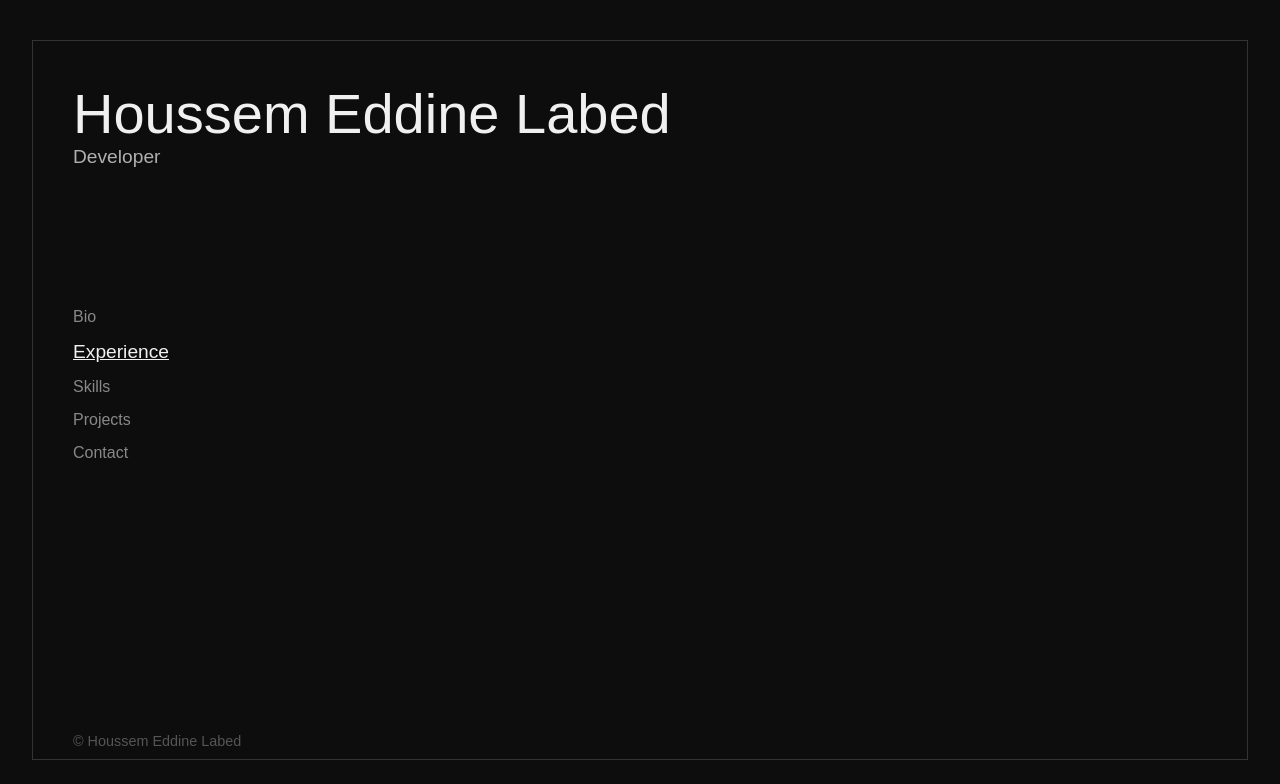
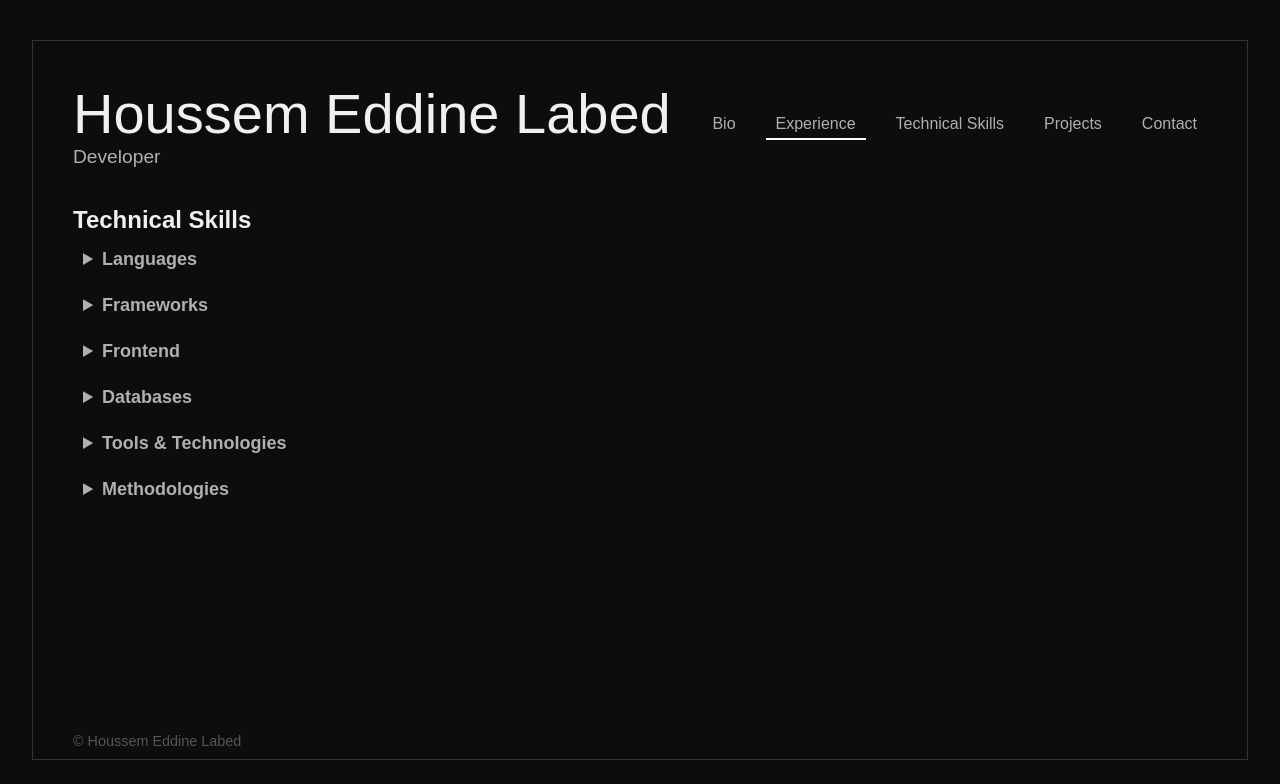
Before and after one commit to HoussemEddine-Labed/Portfolio, a plain HTML site: page index.html in a window 1280 px wide. Both pictures are taken after a click on the link "Experience". Drawn offline with Linux system fonts and the light colour scheme.

Commit message:
Changed the layout and add technical skills section

```diff
--- a/assets/main.js
+++ b/assets/main.js
@@ -0,0 +1,12 @@
+// JavaScript to handle the "active" class toggle on click
+const menuLinks = document.querySelectorAll('.menu a');
+menuLinks.forEach(link => {
+    link.addEventListener('click', function() {
+        menuLinks.forEach(link => link.classList.remove('active')); // Remove "active" from all links
+        this.classList.add('active'); // Add "active" to clicked link
+    });
+});
+function toggleContent(id) {
+    const content = document.getElementById(id);
+    content.style.display = content.style.display === 'block' ? 'none' : 'block';
+}
--- a/assets/style.css
+++ b/assets/style.css
@@ -18,41 +18,18 @@ body {
   width: 100%;
   max-width: calc(100% - 64px);
   height: 90vh;
-  border: 1px solid #333; /* Border around the container */
+  border: 1px solid #333;
+  /* Border around the container */
   padding: 40px;
   position: relative;
 }
 
-header {
-  margin-bottom: 24px;
-}
-
-header h1 {
-  font-size: 3.5em;
-  font-weight: 300;
-  color: #f0f0f0;
-}
-
-header p {
-  font-size: 1.2em;
-  color: #b0b0b0;
-  /* margin-top: 10px; */
-}
-
-/* .sidebar {
-  position: absolute;
-  top: 80px;
-  left: 40px;
-  writing-mode: vertical-rl;
-  transform: rotate(180deg);
-} */
-
 .sidebar {
   display: flex;
-    justify-content: flex-start;
-    align-items: center;
-    height: 100%;
-    max-height: 50vh;
+  justify-content: flex-start;
+  align-items: center;
+  height: 100%;
+  max-height: 50vh;
 }
 
 .sidebar ul {
@@ -101,11 +78,12 @@ header p {
   color: #fff;
 }
 
+.content-section {
+  overflow-y: auto;
+  height: 65vh;
+}
+
 .bio-section {
-  position: absolute;
-  top: 150px;
-  right: 40px;
-  max-width: 300px;
   color: #b0b0b0;
   font-size: 1em;
   line-height: 1.5;
@@ -130,3 +108,114 @@ body:after {
   pointer-events: none;
   mix-blend-mode: difference;
 }
+
+/* Basic styling for the main header */
+h2 {
+  font-family: Arial, sans-serif;
+  color: #f0f0f0;
+}
+
+/* Styling for each collapsible category */
+summary {
+  font-size: 18px;
+  font-weight: bold;
+  cursor: pointer;
+  padding: 10px;
+  color: #b0b0b0;
+  border-color: #f1f1f1;
+  border-radius: 5px;
+  margin-top: 5px;
+}
+
+summary:hover {
+  color: white;
+}
+
+/* Style for the content of each collapsed section */
+details[open] div {
+  padding: 10px;
+  /* background-color: #f9f9f9; */
+  /* border-radius: 0 0 5px 5px; */
+  margin-top: 5px;
+}
+
+/* Hide content by default */
+details div {
+  display: none;
+}
+
+details[open] div {
+  display: block;
+}
+
+/* Reset basic styles */
+* {
+  margin: 0;
+  padding: 0;
+  box-sizing: border-box;
+}
+
+/* Navbar container */
+.navbar {
+  display: flex;
+  justify-content: space-between;
+  align-items: center;
+  background-color: inherit;
+  margin-bottom: 2.4rem;
+  /* Inherit background color from parent */
+  color: #333;
+  font-family: Arial, sans-serif;
+}
+
+/* Left section with name and title */
+.brand {
+  display: flex;
+  flex-direction: column;
+}
+
+.brand h1 {
+  font-size: 3.5em;
+  font-weight: 300;
+  color: #f0f0f0;
+}
+
+.brand p {
+  font-size: 1.2em;
+  color: #b0b0b0;
+}
+
+/* Right section with menu items */
+.menu {
+  display: flex;
+  gap: 20px;
+}
+
+.menu a {
+  color: #b0b0b0;
+  text-decoration: none;
+  font-size: 16px;
+  padding: 5px 10px;
+  transition: background 0.3s ease;
+}
+
+.menu a:hover {
+  background-color: #eee;
+  color: #0d0d0d;
+  border-radius: 5px;
+}
+
+.menu a.active {
+  border-bottom: 2px solid white;
+}
+
+/* Center menu in mobile view */
+@media (max-width: 768px) {
+  .navbar {
+    flex-direction: column;
+  }
+
+  .menu {
+    justify-content: center;
+    flex-wrap: wrap;
+  }
+}
--- a/index.html
+++ b/index.html
@@ -1,28 +1,78 @@
 <!DOCTYPE html>
 <html lang="en">
+
   <head>
     <meta charset="UTF-8">
     <meta name="viewport" content="width=device-width, initial-scale=1.0">
-  <title>Keita Yamada - Designer & Developer</title>
+    <title>Houssem Eddine Labed - Developer</title>
     <link rel="stylesheet" href="/assets/style.css">
+    <script src="/assets/main.js" defer></script>
   </head>
+
   <body>
     <div class="container">
-    <header>
+      <div class="navbar">
+        <!-- Left side: Name and title -->
+        <div class="brand">
           <h1>Houssem Eddine Labed</h1>
           <p>Developer</p>
-    </header>
+        </div>
+        <!-- Right side: Menu items -->
+        <div class="menu">
+          <a href="#bio">Bio</a>
+          <a href="#experience">Experience</a>
+          <a href="#technical-skills">Technical Skills</a>
+          <a href="#projects">Projects</a>
+          <a href="#contact">Contact</a>
+        </div>
+      </div>
+      <div class="content-section">
+        <section class="technical-skills-section">
+          <h2>Technical Skills</h2>
+          <details>
+            <summary>Languages</summary>
+            <div>
+              C#, .NET Core, JavaScript, SQL
+            </div>
+          </details>
 
-    <nav class="sidebar">
-      <ul>
-        <li><a href="#bio">Bio</a></li>
-        <li><a href="#experience">Experience</a></li>
-        <li><a href="#skills">Skills</a></li>
-        <li><a href="#projects">Projects</a></li>
-        <li><a href="#contact">Contact</a></li>
-      </ul>
-    </nav>
+          <details>
+            <summary>Frameworks</summary>
+            <div>
+              ASP.NET Core, Entity Framework, MVC, Web API
+            </div>
+          </details>
 
+          <details>
+            <summary>Frontend</summary>
+            <div>
+              HTML, CSS, JavaScript, jQuery, Angular/React (if applicable)
+            </div>
+          </details>
+
+          <details>
+            <summary>Databases</summary>
+            <div>
+              MS SQL Server, MySQL, Entity Framework
+            </div>
+          </details>
+
+          <details>
+            <summary>Tools & Technologies</summary>
+            <div>
+              Visual Studio, Git, Docker, Jenkins, Azure DevOps
+            </div>
+          </details>
+
+          <details>
+            <summary>Methodologies</summary>
+            <div>
+              Agile (Scrum), TDD, CI/CD
+            </div>
+          </details>
+
+        </section>
+      </div>
 
       <!-- <section class="bio-section">
             <p>Born in 1993 in Annaba, Algeria.<br>
@@ -34,4 +84,5 @@
       </footer>
     </div>
   </body>
+
 </html>
```
Lines whose indentation alone changed are shown as unchanged.
